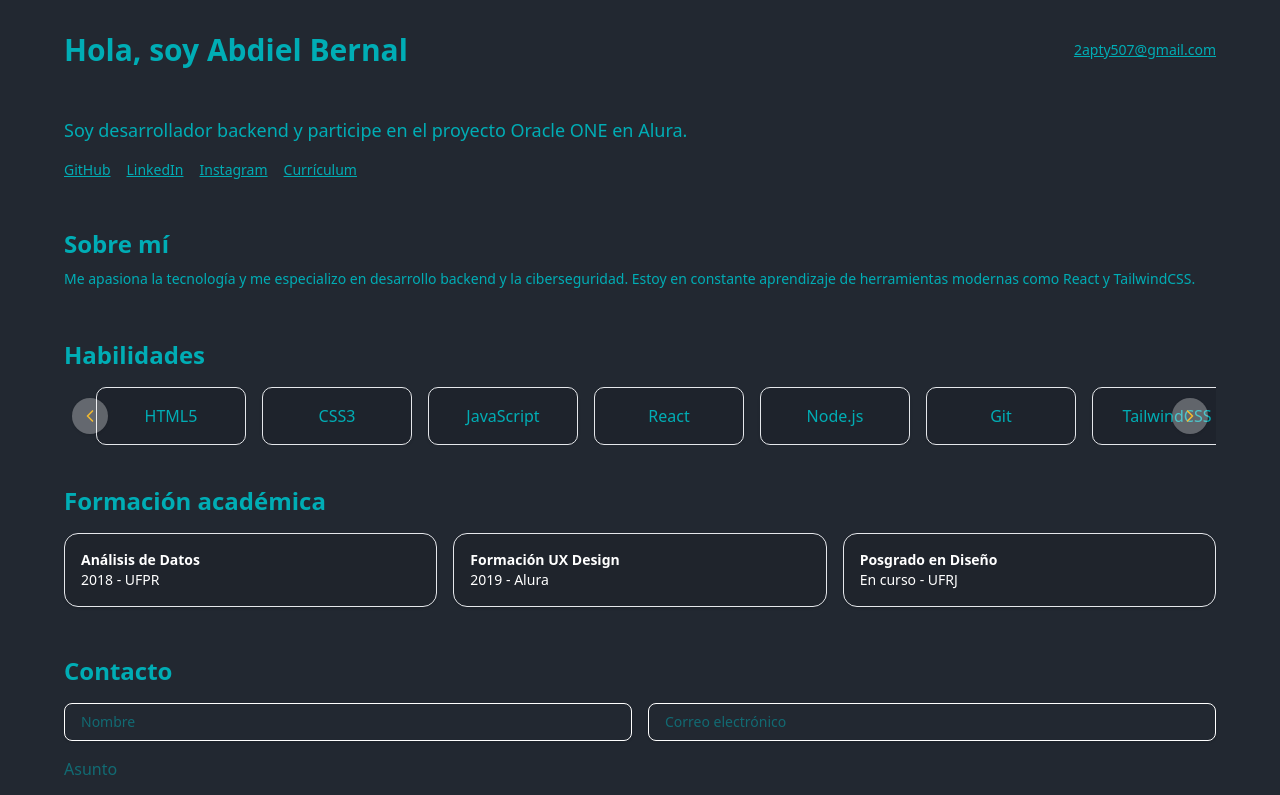
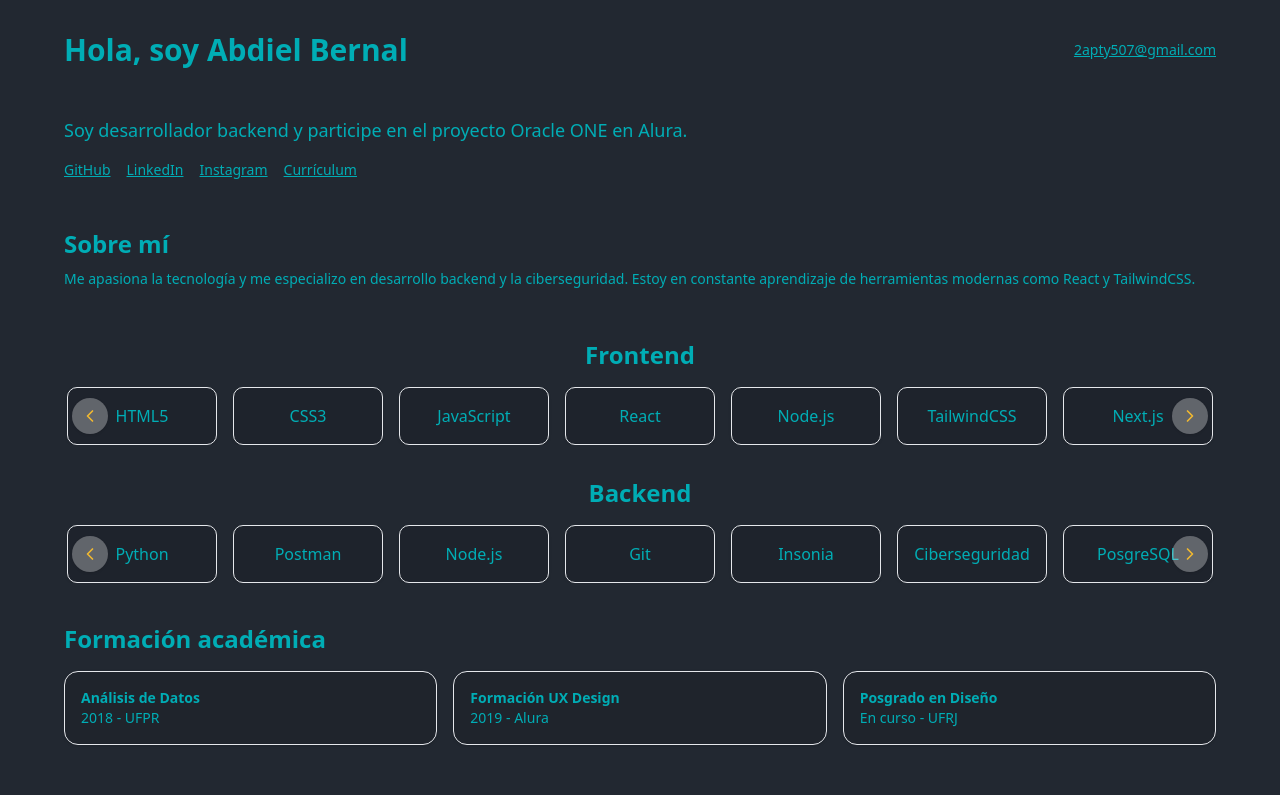
Before and after one commit to 0xStyx507/mi-portafolio, a Next.js app: page / in a window 1280 px wide. Shown: the top 795 px of the page. Built offline with nearby package versions, Linux system fonts and the light colour scheme.

Commit message:
Setting in Json

```diff
--- a/src/app/data/data.json
+++ b/src/app/data/data.json
@@ -9,7 +9,8 @@
     { "label": "Currículum", "url": "#" }
   ],
   "sobreMi": "Me apasiona la tecnología y me especializo en desarrollo backend y la ciberseguridad. Estoy en constante aprendizaje de herramientas modernas como React y TailwindCSS.",
-  "habilidades": ["HTML5", "CSS3", "JavaScript", "React", "Node.js", "Git", "TailwindCSS", "Java", "Python", "SQL", "Postman"],
+  "front": ["HTML5", "CSS3", "JavaScript", "React", "Node.js", "TailwindCSS","Next.js"],
+  "back": ["Java", "Python", "Postman", "Node.js", "Git", "Insonia", "Ciberseguridad", "PosgreSQL", "MySQL"],
   "formacion": [
     {
       "titulo": "Análisis de Datos",
--- a/src/app/page.js
+++ b/src/app/page.js
@@ -46,11 +46,20 @@ export default function Home() {
        {/* Skills Section */}
        <section className="my-10">
 
-      <h2 className="text-2xl font-bold mb-4">Habilidades</h2>
+      <h2 className="text-2xl text-center font-bold mb-4">Frontend</h2>
 
       <Carousel>
 
-        {data.habilidades.map((skill, i) => (
+        {data.front.map((skill, i) => (
+          <CarouselItem key={i}>{skill}</CarouselItem>
+        ))}
+
+      </Carousel>
+
+      <h2 className="text-2xl text-center font-bold mt-8 mb-4">Backend</h2>
+            <Carousel>
+
+        {data.back.map((skill, i) => (
           <CarouselItem key={i}>{skill}</CarouselItem>
         ))}
 
--- a/src/components/ui/Card.jsx
+++ b/src/components/ui/Card.jsx
@@ -3,5 +3,5 @@ export function Card({ children }) {
 }
 
 export function CardContent({ children }) {
-  return <div className="text-sm text-white">{children}</div>;
+  return <div className="text-sm text-[#00ADB5]">{children}</div>;
 }
--- a/src/components/ui/Carousel.jsx
+++ b/src/components/ui/Carousel.jsx
@@ -21,7 +21,7 @@ export default function Carousel({ children, className = "" }) {
       {/* Contenido deslizable */}
       <div
         ref={scrollRef}
-        className="flex gap-4 overflow-x-auto scroll-smooth scrollbar-hide px-8"
+        className="flex gap-4 overflow-x-auto scroll-smooth scrollbar-hide px-8 items-center justify-center "
       >
         {children}
       </div>
@@ -51,7 +51,7 @@ function ScrollButton({ onClick, position }) {
 export function CarouselItem({ children, className = "" }) {
   return (
     <div className={`min-w-[150px] flex-shrink-0 ${className}`}>
-      <div className="rounded-lg border p-4 text-center bg-black/10 shadow">
+      <div className="rounded-lg border p-4 text-center bg-black/10  shadow">
         {children}
       </div>
     </div>
```
